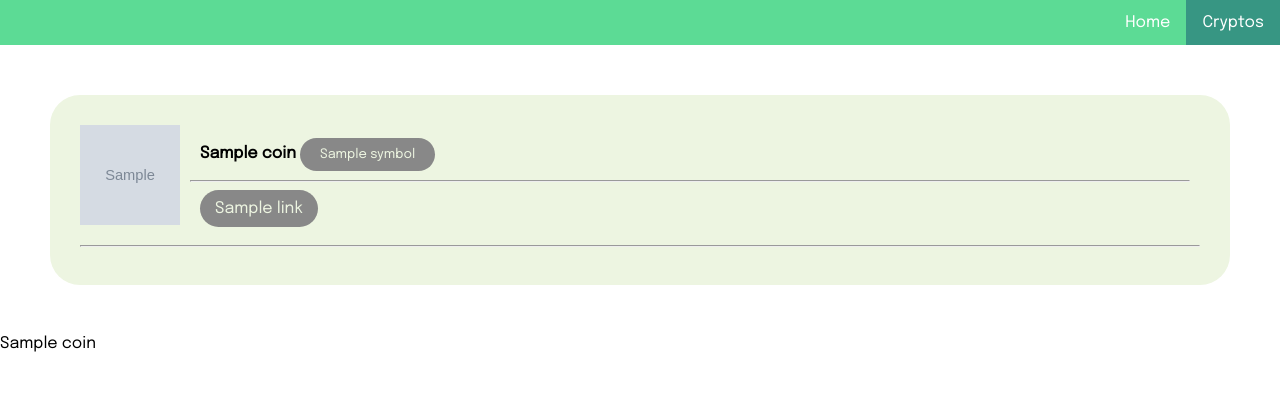
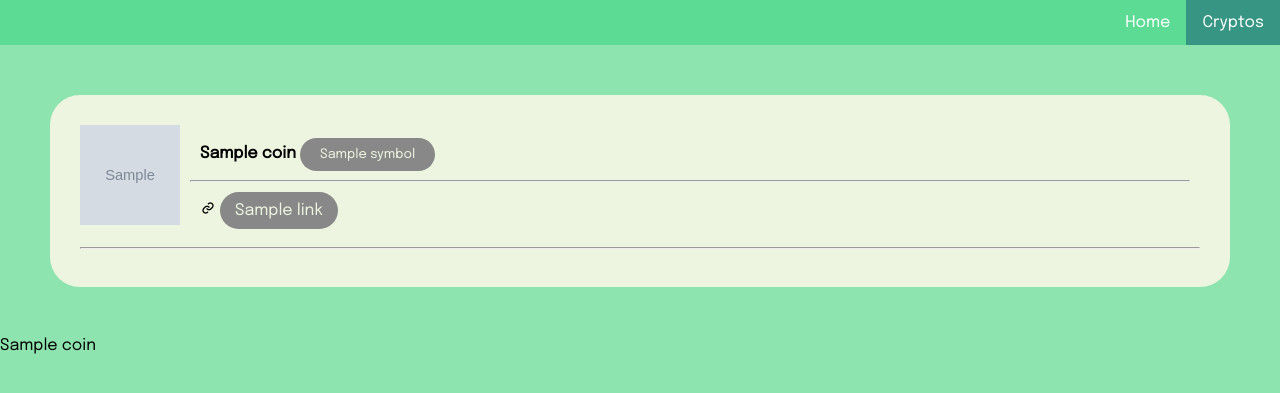
Before and after one commit to DineshK-1/stock-screener, a Django app: page /Cryptos/1 in a window 1280 px wide. Shown: the top 393 px of the page. Run offline with Django 4.2, Linux system fonts and the light colour scheme; tables that the repository leaves empty hold one stand-in row (values such as "Sample post"); grey boxes marked "Sample" are stand-in pictures; a database or web service that is not in the repository returns one stand-in record (values such as "Sample title"); data that the repository does not hold is empty.

Commit message:
Added boxicons, background color

```diff
--- a/Templates/Template.html
+++ b/Templates/Template.html
@@ -6,6 +6,7 @@
     <title>{%block Title%}{%endblock%}</title>
     <script src="https://cdn.jsdelivr.net/npm/chart.js"></script>
     <link href='https://fonts.googleapis.com/css?family=Epilogue' rel='stylesheet'>
+    <link href='https://unpkg.com/boxicons@2.0.7/css/boxicons.min.css' rel='stylesheet'>
     {%block style%}
     {%endblock%}
 
@@ -15,6 +16,7 @@
             margin: 0px;
             padding: 0px;
             font-family: 'Epilogue';
+            background-color: #8EE4AF;
         }
 
         .nav {
```
